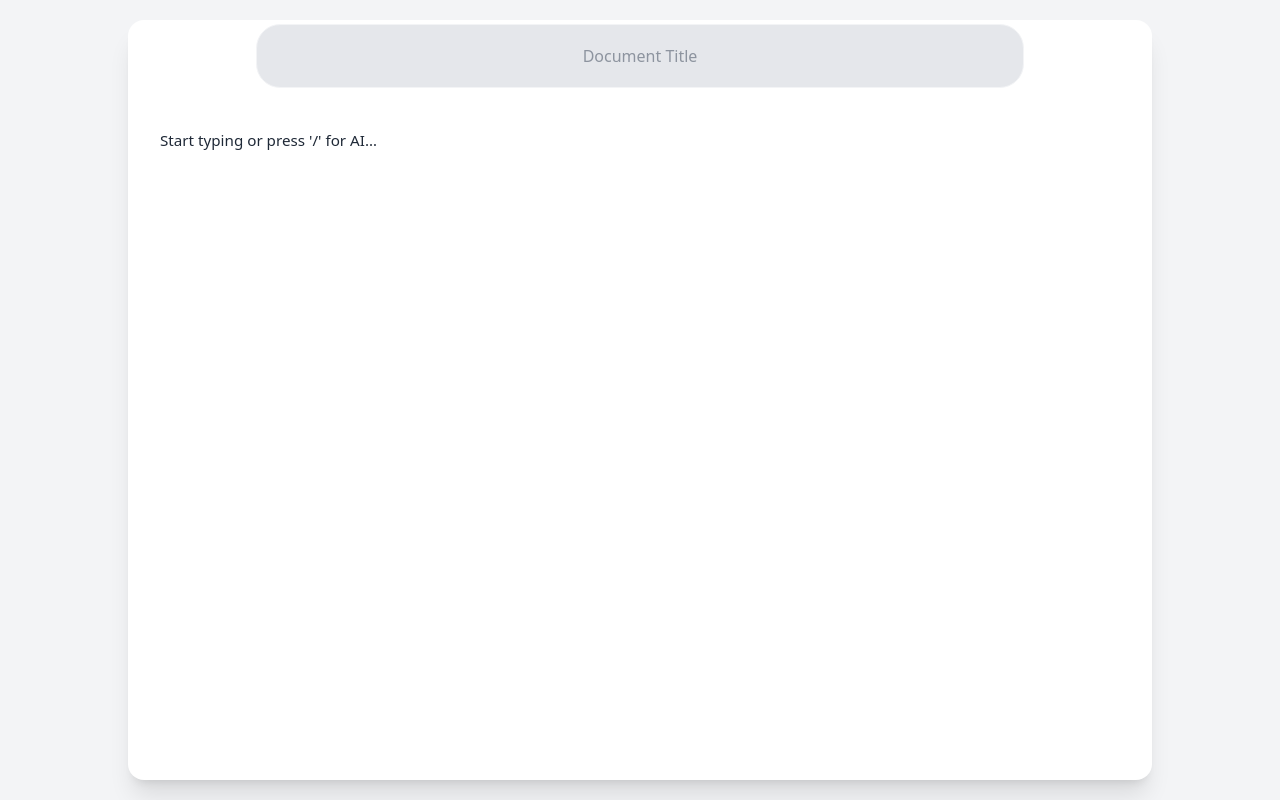
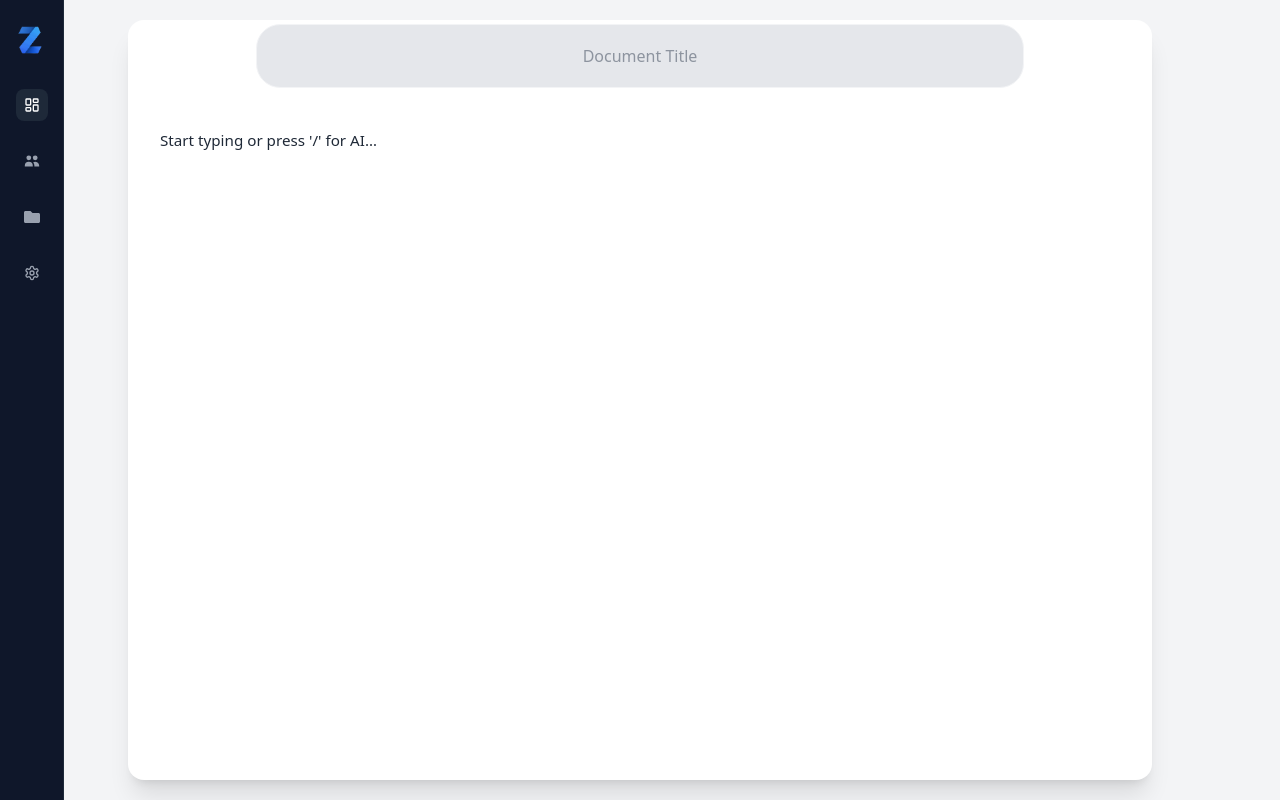
Before and after one commit to Skaff10/Zedit, a React (Vite) app in the folder client/: page /focus in a window 1280 px wide. Built offline with nearby package versions, Linux system fonts and the light colour scheme.

Commit message:
Routing fixed and title fixed

```diff
--- a/client/index.html
+++ b/client/index.html
@@ -4,7 +4,7 @@
     <meta charset="UTF-8" />
     <link rel="icon" type="image/svg+xml" href="/logo.png" />
     <meta name="viewport" content="width=device-width, initial-scale=1.0" />
-    <title>client</title>
+    <title>Zedit</title>
   </head>
   <body>
     <div id="root"></div>
--- a/client/src/components/CreateBoardModal.tsx
+++ b/client/src/components/CreateBoardModal.tsx
@@ -54,7 +54,7 @@ export const CreateBoardModal: React.FC<CreateBoardModalProps> = ({
                 </h2>
                 <button
                   onClick={onClose}
-                  className="text-gray-400 hover:text-gray-600 transition-colors"
+                  className="text-gray-400 hover:text-gray-600 transition-colors cursor-pointer"
                 >
                   <IoClose size={24} />
                 </button>
@@ -109,7 +109,7 @@ export const CreateBoardModal: React.FC<CreateBoardModalProps> = ({
 
                 <button
                   type="submit"
-                  className="w-full bg-blue-600 text-white py-3 rounded-xl font-semibold hover:bg-blue-700 active:scale-95 transition-all shadow-lg shadow-blue-200"
+                  className="cursor-pointer w-full bg-blue-600 text-white py-3 rounded-xl font-semibold hover:bg-blue-700 active:scale-95 transition-all shadow-lg shadow-blue-200"
                 >
                   Create Board
                 </button>
--- a/client/src/components/Sidebar.tsx
+++ b/client/src/components/Sidebar.tsx
@@ -3,8 +3,10 @@ import { HiUsers as UsersIcon } from "react-icons/hi";
 import { FaFolder as FolderIcon } from "react-icons/fa";
 import { LuSettings as SettingsIcon } from "react-icons/lu";
 import logo from "/logo.png";
+import { useNavigate } from "react-router-dom";
 
 export const Sidebar: React.FC = () => {
+  const navigate = useNavigate();
   return (
     <div className="w-16 bg-z-dark h-screen flex flex-col items-center py-6 border-r border-gray-800 fixed left-0 top-0 z-50">
       <div className="mb-8">
@@ -12,10 +14,12 @@ export const Sidebar: React.FC = () => {
       </div>
 
       <nav className="flex flex-col gap-6 w-full items-center ">
-        <NavItem active icon={<HomeIcon />} />
-        <NavItem icon={<UsersIcon />} />
-        <NavItem icon={<FolderIcon />} />
-        <NavItem icon={<SettingsIcon />} />
+        <NavItem active icon={<HomeIcon onClick={() => navigate("/")} />} />
+        <NavItem icon={<UsersIcon onClick={() => navigate("/users")} />} />
+        <NavItem icon={<FolderIcon onClick={() => navigate("/folders")} />} />
+        <NavItem
+          icon={<SettingsIcon onClick={() => navigate("/settings")} />}
+        />
       </nav>
     </div>
   );
--- a/client/src/pages/FocusEditor.tsx
+++ b/client/src/pages/FocusEditor.tsx
@@ -3,6 +3,7 @@ import { useEditor, EditorContent } from "@tiptap/react";
 import { BubbleMenu } from "@tiptap/react/menus";
 import StarterKit from "@tiptap/starter-kit";
 import { motion } from "framer-motion";
+import { Sidebar } from "../components/Sidebar";
 
 const FocusEditor: React.FC = () => {
   const editor = useEditor({
@@ -22,6 +23,7 @@ const FocusEditor: React.FC = () => {
 
   return (
     <div className="bg-z-gray w-full h-screen flex justify-center py-5">
+      <Sidebar />
       <motion.div
         layoutId="focus-editor-card"
         className="w-full max-w-5xl bg-white rounded-2xl flex flex-col pt-1 overflow-hidden shadow-xl"
```
